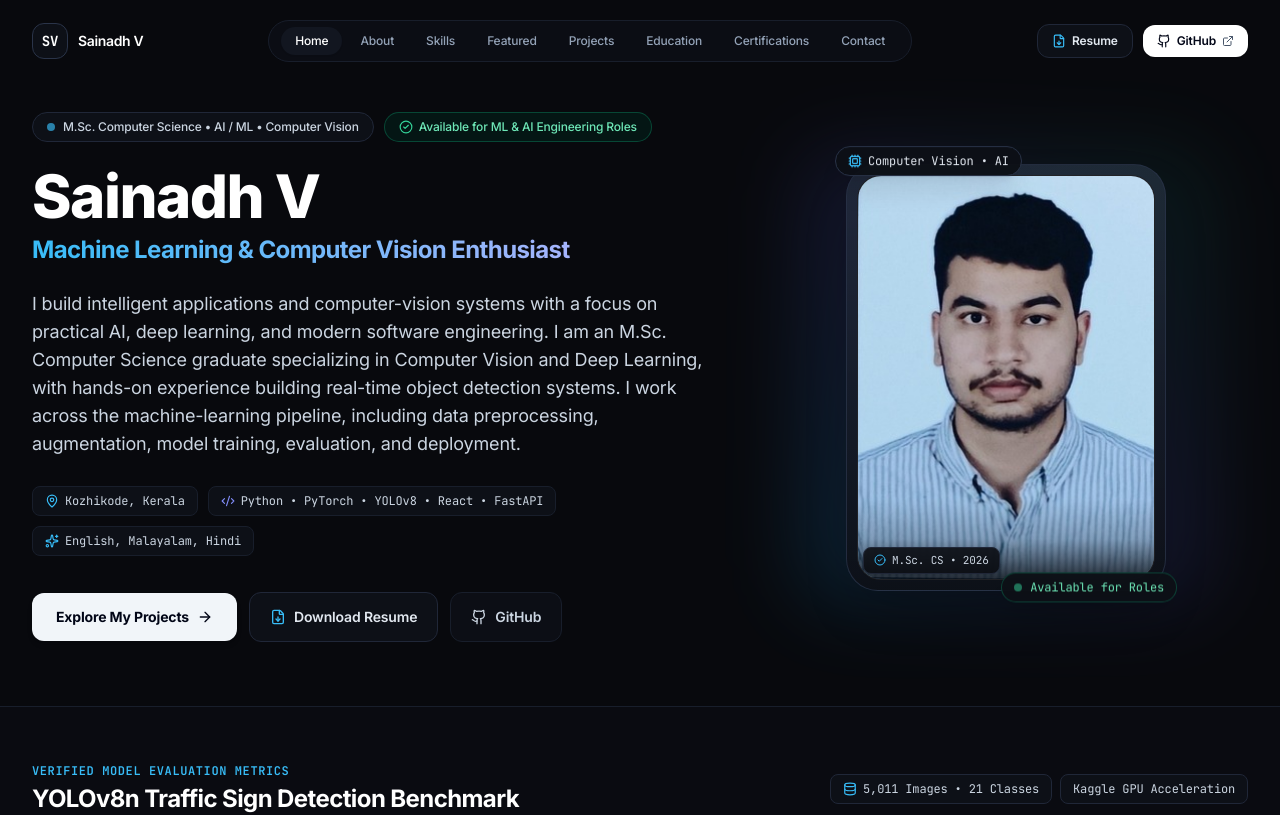
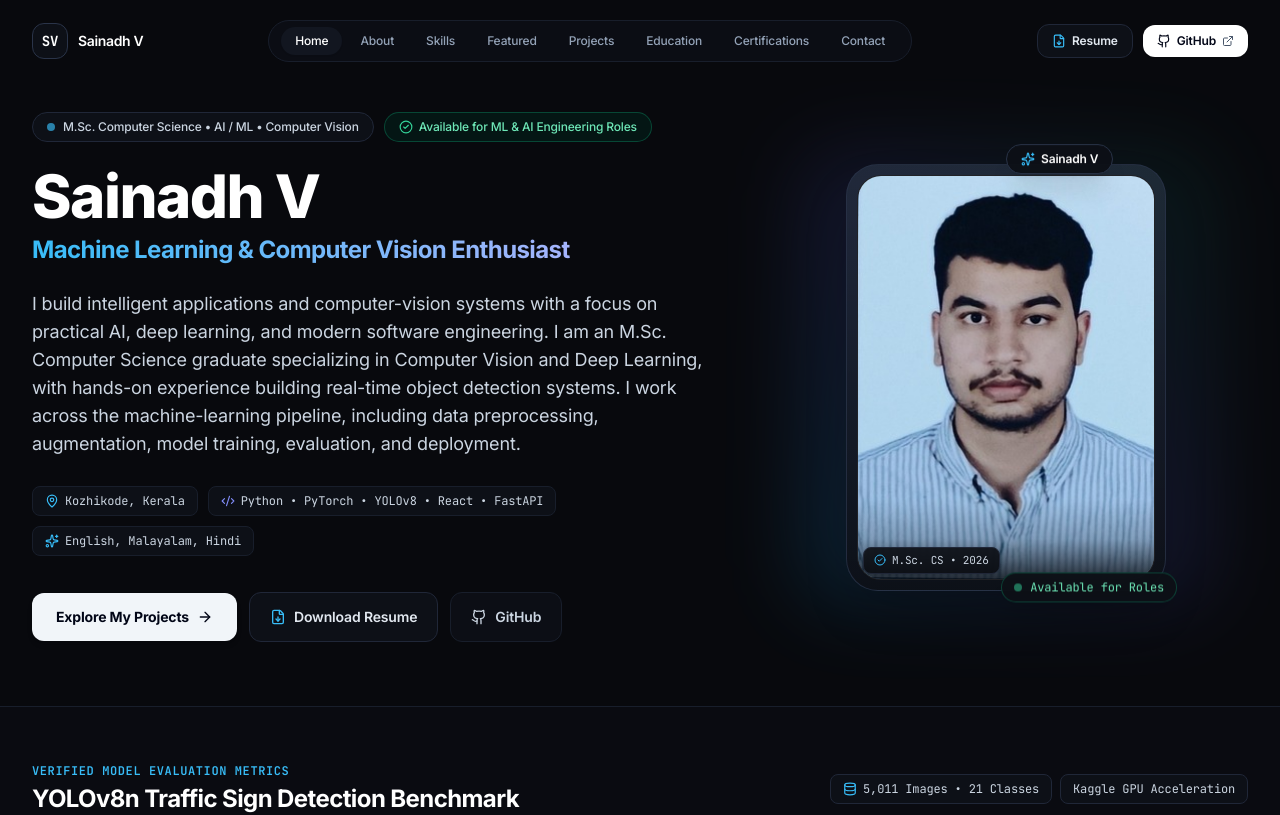
Before and after one commit to Frost730/Portfolio, a React (Vite) app: page / in a window 1280 px wide. Shown: the top 815 px of the page. Built offline with nearby package versions, Linux system fonts and the light colour scheme.

Commit message:
feat: show name floating on top of portrait photo instead of computer vision text

```diff
--- a/src/components/HeroProfileImage.tsx
+++ b/src/components/HeroProfileImage.tsx
@@ -1,5 +1,5 @@
 import React, { useState, useRef } from 'react';
-import { Cpu, CheckCircle2 } from 'lucide-react';
+import { CheckCircle2, Sparkles } from 'lucide-react';
 import { profile } from '../data/profile';
 
 export const HeroProfileImage: React.FC = () => {
@@ -94,10 +94,10 @@ export const HeroProfileImage: React.FC = () => {
           <div className="absolute inset-x-0 bottom-0 h-16 sm:h-20 bg-gradient-to-t from-dark-950/80 via-dark-950/20 to-transparent pointer-events-none" />
         </div>
 
-        {/* Floating Top Badge - Positioned safely for mobile screens */}
-        <div className="absolute -top-3 left-1 sm:-left-3 z-20 flex items-center gap-1.5 px-3 py-1 sm:py-1.5 rounded-full bg-dark-900/95 border border-dark-700 text-[11px] sm:text-xs font-mono text-slate-200 shadow-xl backdrop-blur-md animate-float group-hover:border-sky-400/50 transition-colors">
-          <Cpu className="w-3.5 h-3.5 text-sky-400 shrink-0" />
-          <span>Computer Vision &bull; AI</span>
+        {/* Floating Top Badge: Sainadh V hovering on top of photo */}
+        <div className="absolute -top-3.5 left-1/2 -translate-x-1/2 z-20 flex items-center gap-1.5 px-3.5 py-1.5 rounded-full bg-dark-900/95 border border-dark-700 text-xs font-semibold text-white shadow-xl backdrop-blur-md animate-float group-hover:border-sky-400/50 transition-all whitespace-nowrap">
+          <Sparkles className="w-3.5 h-3.5 text-sky-400 shrink-0" />
+          <span>{profile.name}</span>
         </div>
 
         {/* Floating Status Badge - Positioned safely for mobile screens */}
```
